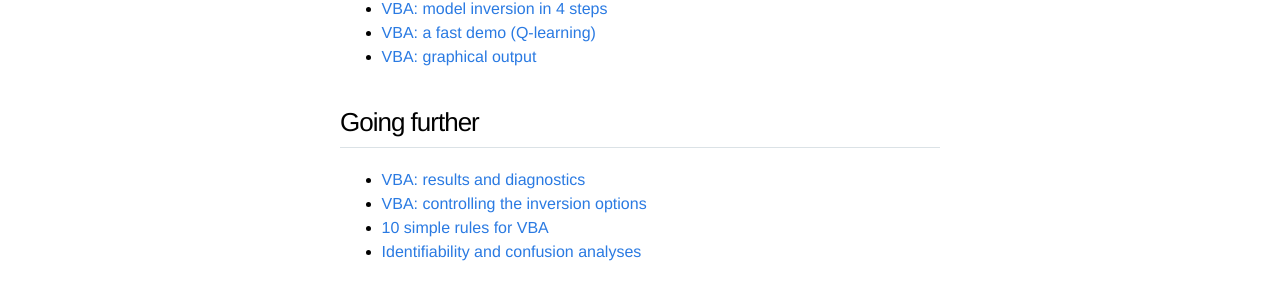
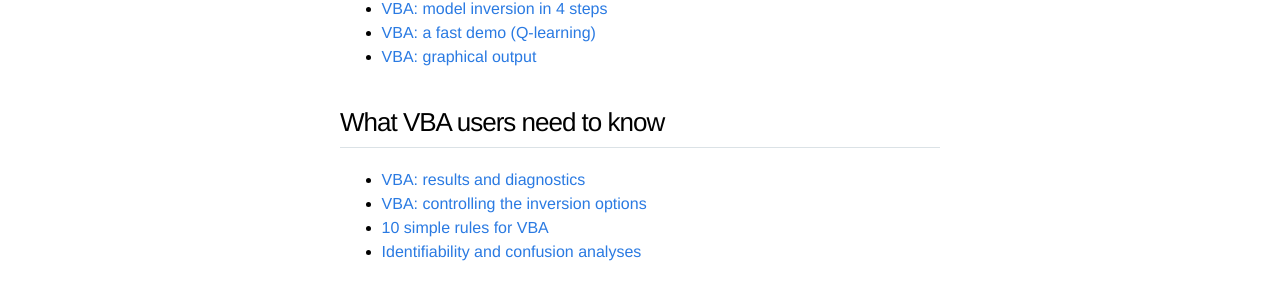
Before and after one commit to MBB-team/VBA-toolbox, a Jekyll site: the page built from _wiki/Home.md, in a window 1280 px wide. Shown: the part 544-846 px from the top of the page. Built offline with Jekyll 4.4.1, drawn with Linux system fonts in a browser that asks for light colours; nearby versions of some CDN libraries.

Commit message:
Update Home.md

```diff
--- a/_wiki/Home.md
+++ b/_wiki/Home.md
@@ -16,7 +16,7 @@ title: "home"
 - [VBA: a fast demo (Q-learning)](Fast-demo-Q-learning-model)
 - [VBA: graphical output](VBA-graphical-output)
 
-## Going further
+## What VBA users need to know
 
 - [VBA: results and diagnostics](VBA-output-structure)
 - [VBA: controlling the inversion options](Controlling-the-inversion-using-VBA-options)
```
